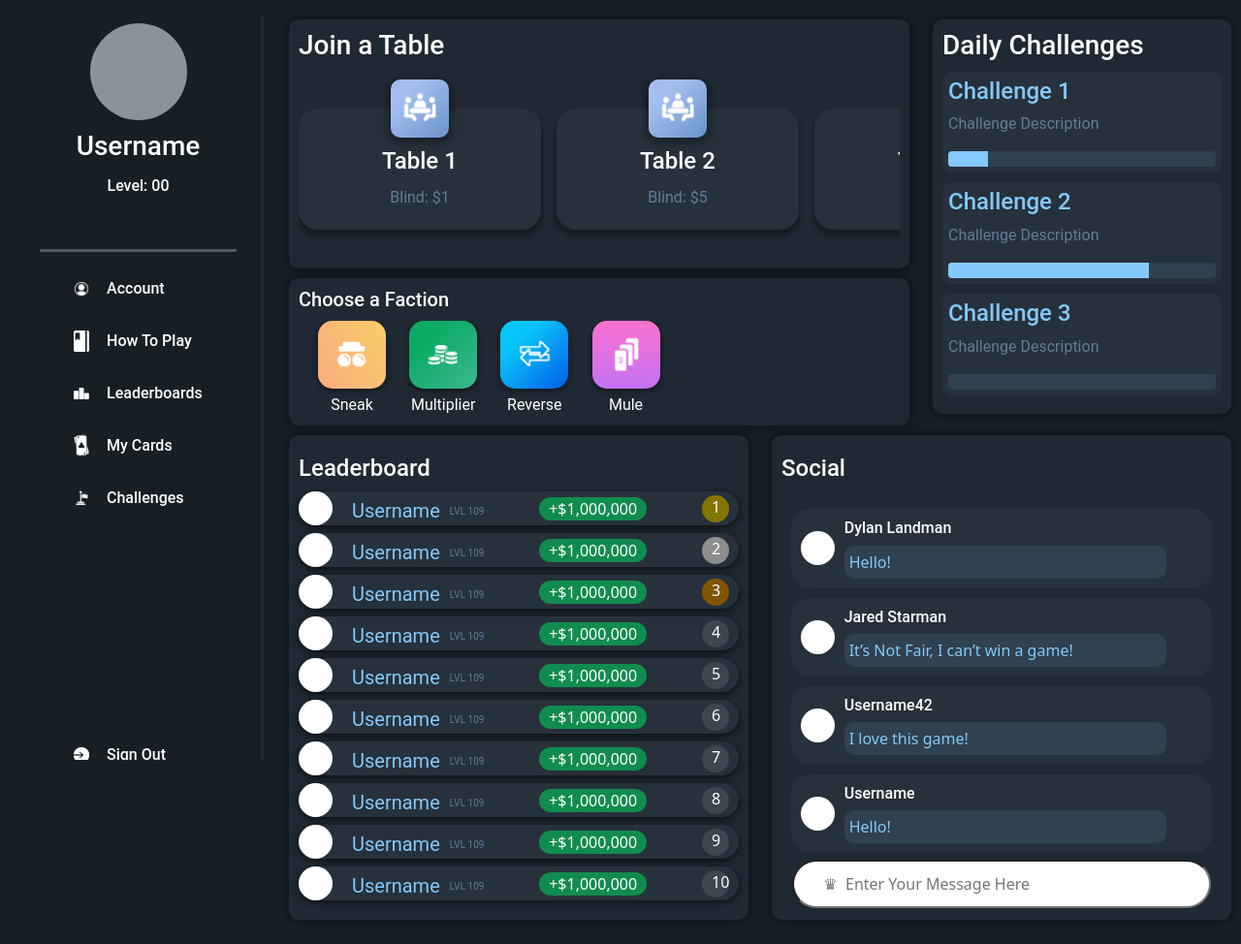
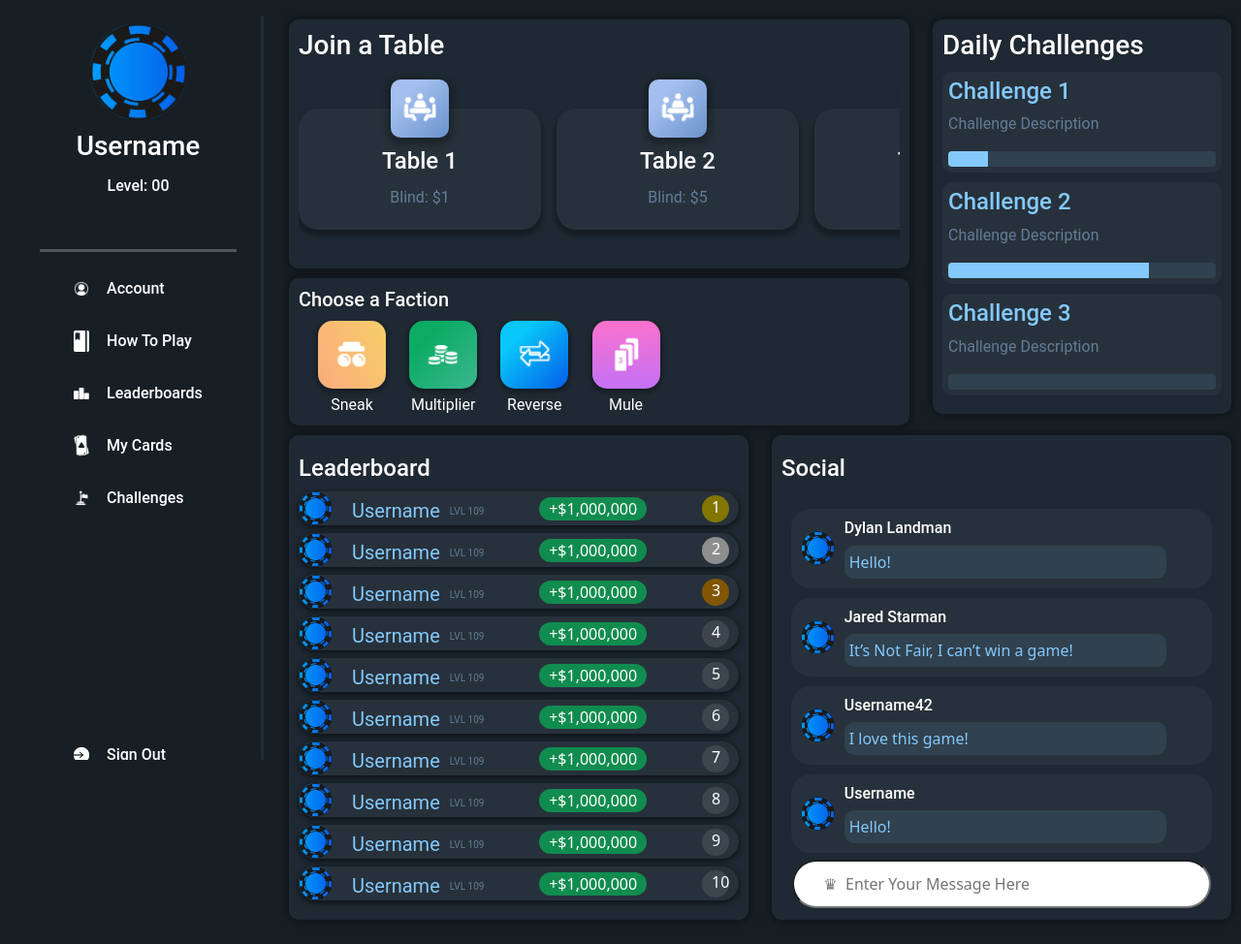
Before and after one commit to dlandman27/cs326-final-ironhorseman-group13, a plain HTML site: page dashboard.html in a window 1280 px wide. Shown: the whole page at 97% size. Drawn offline with Linux system fonts and the light colour scheme.

Commit message:
added template for logos

```diff
--- a/styles/dashboard.css
+++ b/styles/dashboard.css
@@ -43,6 +43,8 @@
     margin: auto;
     display: block;
     background-color: #8b939a;
+    background: url("../images/template-design.png");
+    background-size: cover;
 }
 
 
@@ -531,6 +533,8 @@ row:nth-child(2){
     height: 100%;
     border-radius: 100px;
     background-color: white;
+    background: url("../images/template-design.png");
+    background-size: cover;
 }
 
 .leaderboard-player-name{
@@ -654,6 +658,8 @@ row:nth-child(2){
     height: 35px;
     border-radius: 100px;
     background-color: white;
+    background: url("../images/template-design.png");
+    background-size: cover;
 }
 
 .message{
```
Also changed, not shown: images/template-design.png (added).
